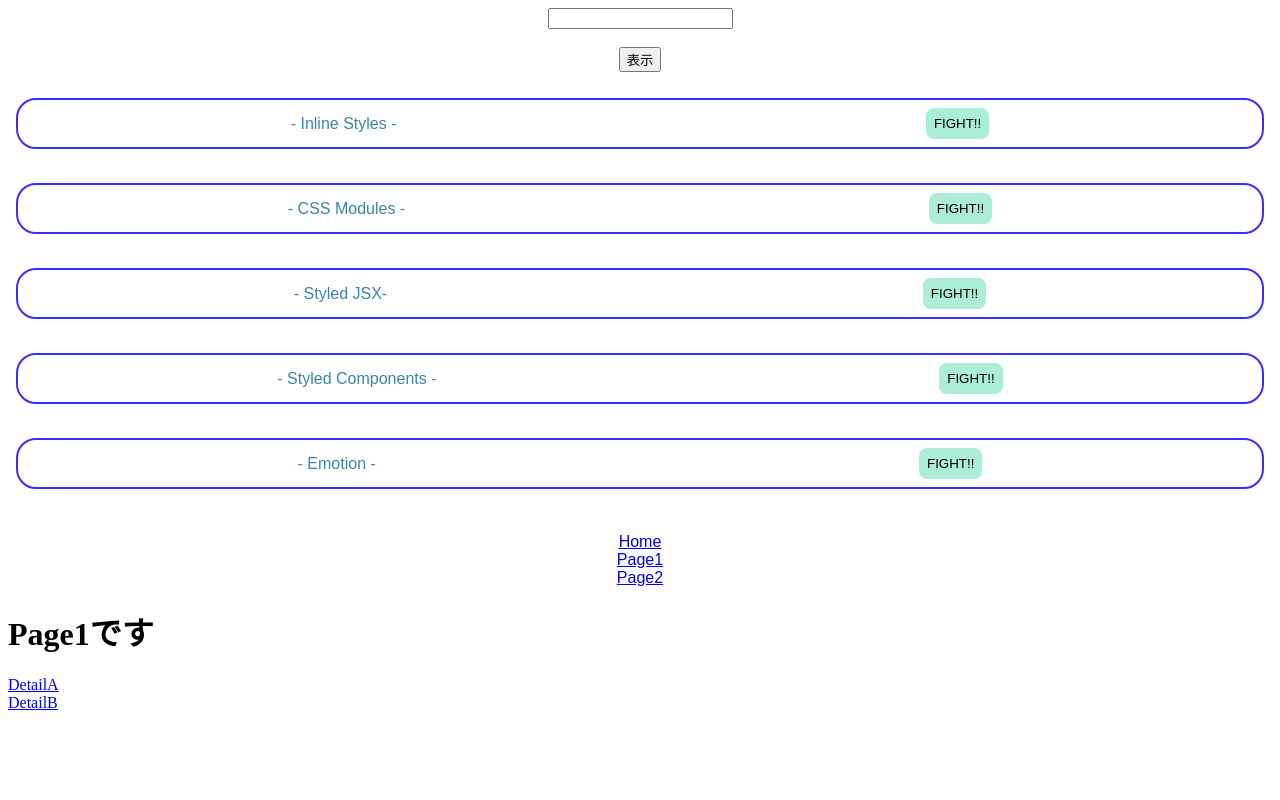
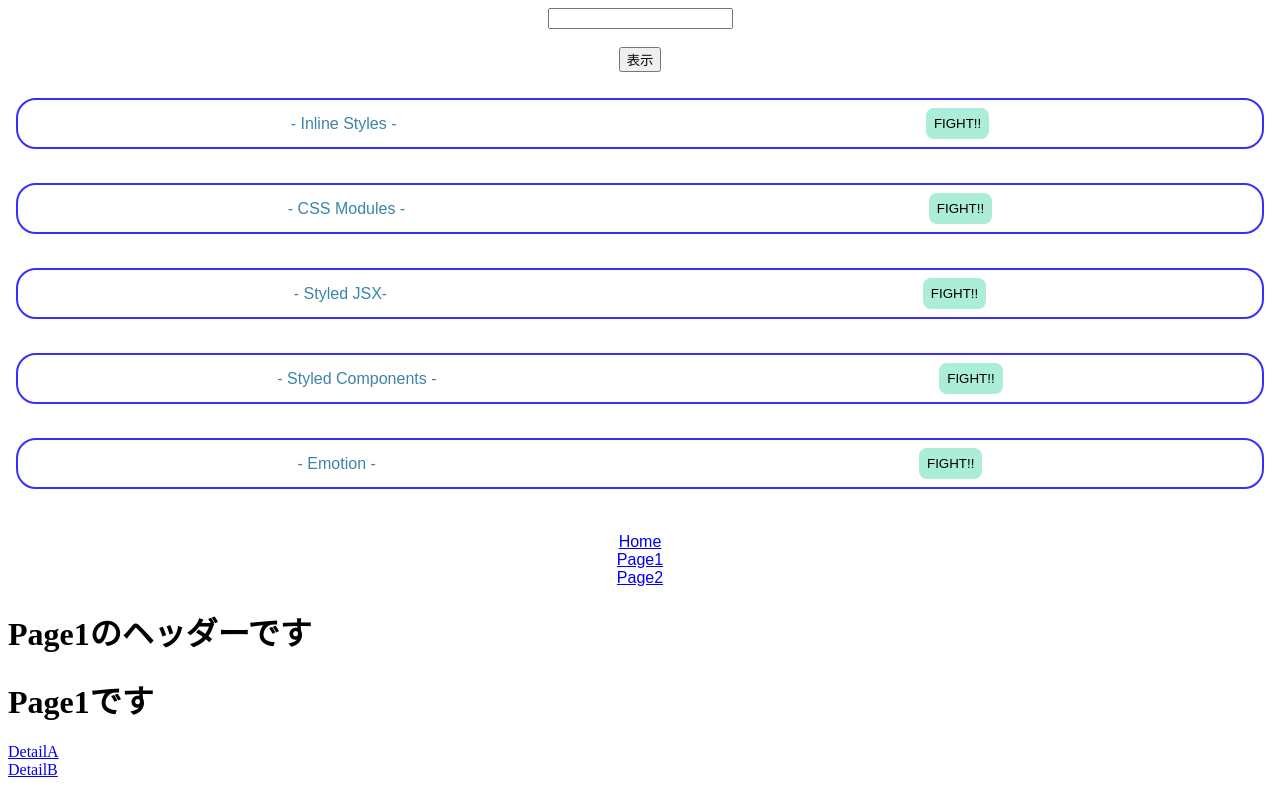
Before and after one commit to kono-meowmeow/React_StepUp, a React (Create React App) app: page /page1 in a window 1280 px wide. Built offline with nearby package versions, Linux system fonts and the light colour scheme; the HTML template or start-up script is replaced by a standard one.

Commit message:
Outletを使ってみた

```diff
--- a/src/App.js
+++ b/src/App.js
@@ -10,6 +10,7 @@ import "./styles.css";
 
 import { BrowserRouter, Link, Routes, Route } from "react-router-dom";
 import { Home } from "./Home";
+import { Page1Layout } from "./Page1Layout";
 import { Page1 } from "./Page1";
 import { Page1DetailA } from "./Page1DetailA";
 import { Page1DetailB } from "./Page1DetailB";
@@ -79,7 +80,7 @@ export default function App() {
         {/* <Route path="path" element={<hoge />} /> */}
         <Route path="/" element={<Home />} />
         {/* ネストさせる */}
-        <Route path="/page1">
+        <Route path="/page1" element={<Page1Layout />}>
           <Route index={true} element={<Page1 />} />
           <Route path="/page1/detailA" element={<Page1DetailA />} />
           <Route path="/page1/detailB" element={<Page1DetailB />} />
--- /dev/null
+++ b/src/Page1Layout.jsx
@@ -0,0 +1,10 @@
+import { Outlet } from "react-router-dom"
+
+export const Page1Layout = () => {
+  return (
+    <div>
+      <h1>Page1のヘッダーです</h1>
+      <Outlet />
+    </div>
+  );
+};
```
